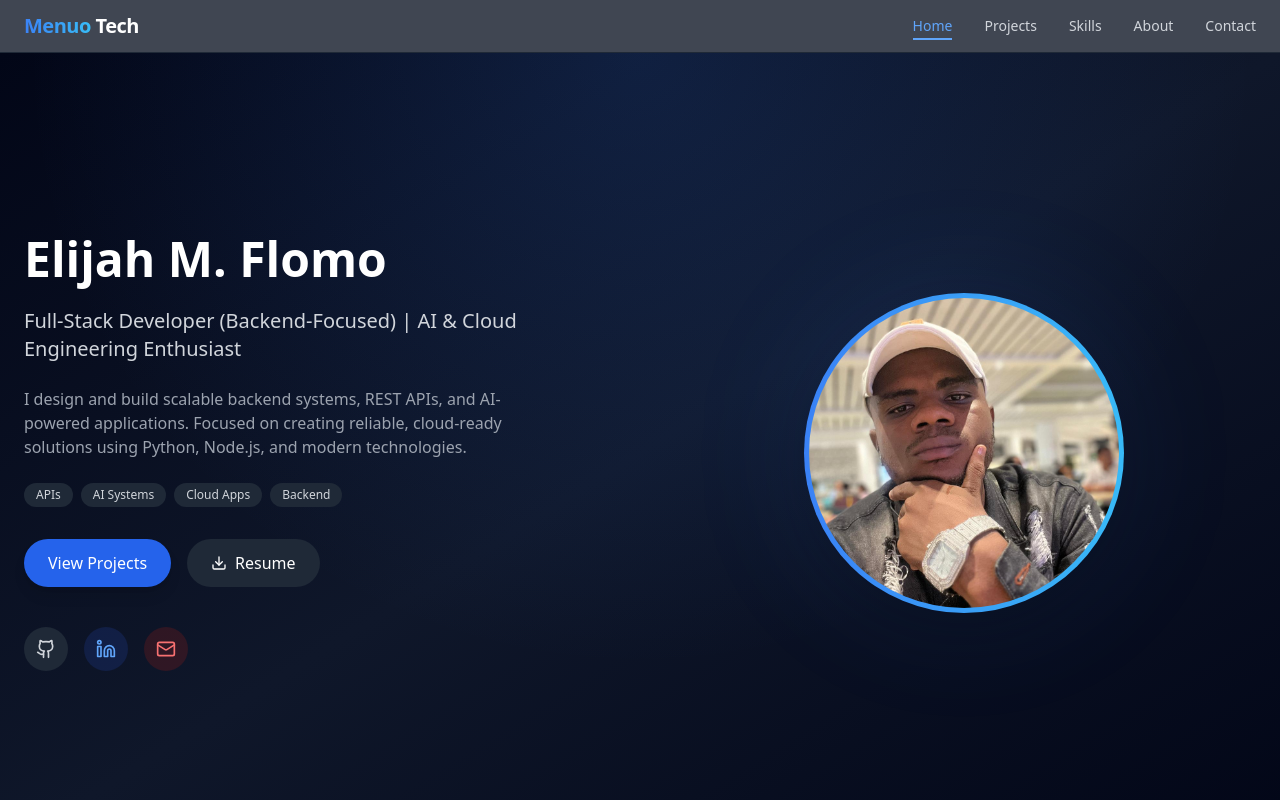
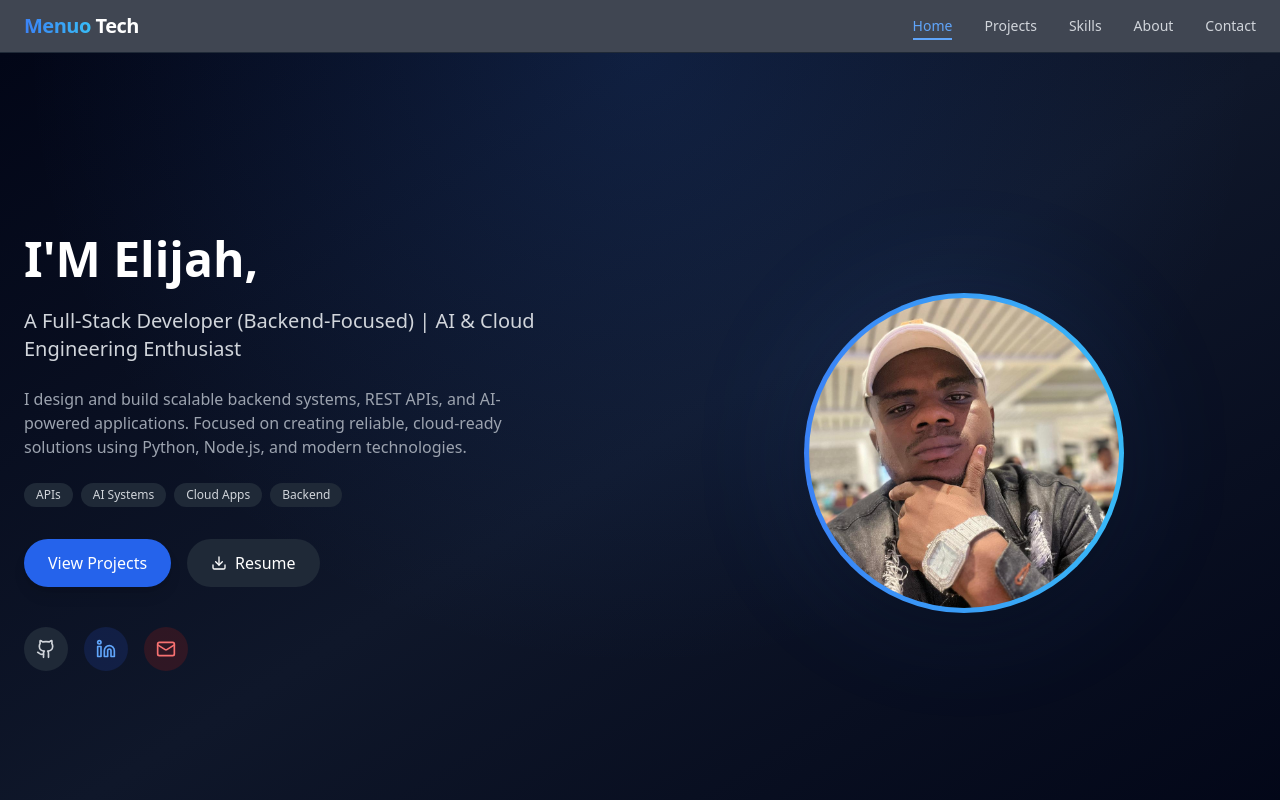
Before and after one commit to Kpellehboy/portfolio, a Next.js app: page / in a window 1280 px wide. Shown: the top 800 px of the page. Built offline with nearby package versions, Linux system fonts and the light colour scheme.

Commit message:
change name

```diff
--- a/app/components/Hero.jsx
+++ b/app/components/Hero.jsx
@@ -43,11 +43,11 @@ export default function Hero() {
           <div className="space-y-6 text-center md:text-left">
 
             <h1 className="text-4xl md:text-5xl font-bold text-white leading-tight animate-fade-in">
-              Elijah M. Flomo
+              I'M Elijah,
             </h1>
 
             <h2 className="text-lg md:text-xl text-gray-300 animate-fade-in delay-100">
-              Full-Stack Developer (Backend-Focused) | AI & Cloud Engineering Enthusiast
+             A Full-Stack Developer (Backend-Focused) | AI & Cloud Engineering Enthusiast
             </h2>
 
             <p className="text-gray-400 max-w-lg animate-fade-in delay-200">
```
